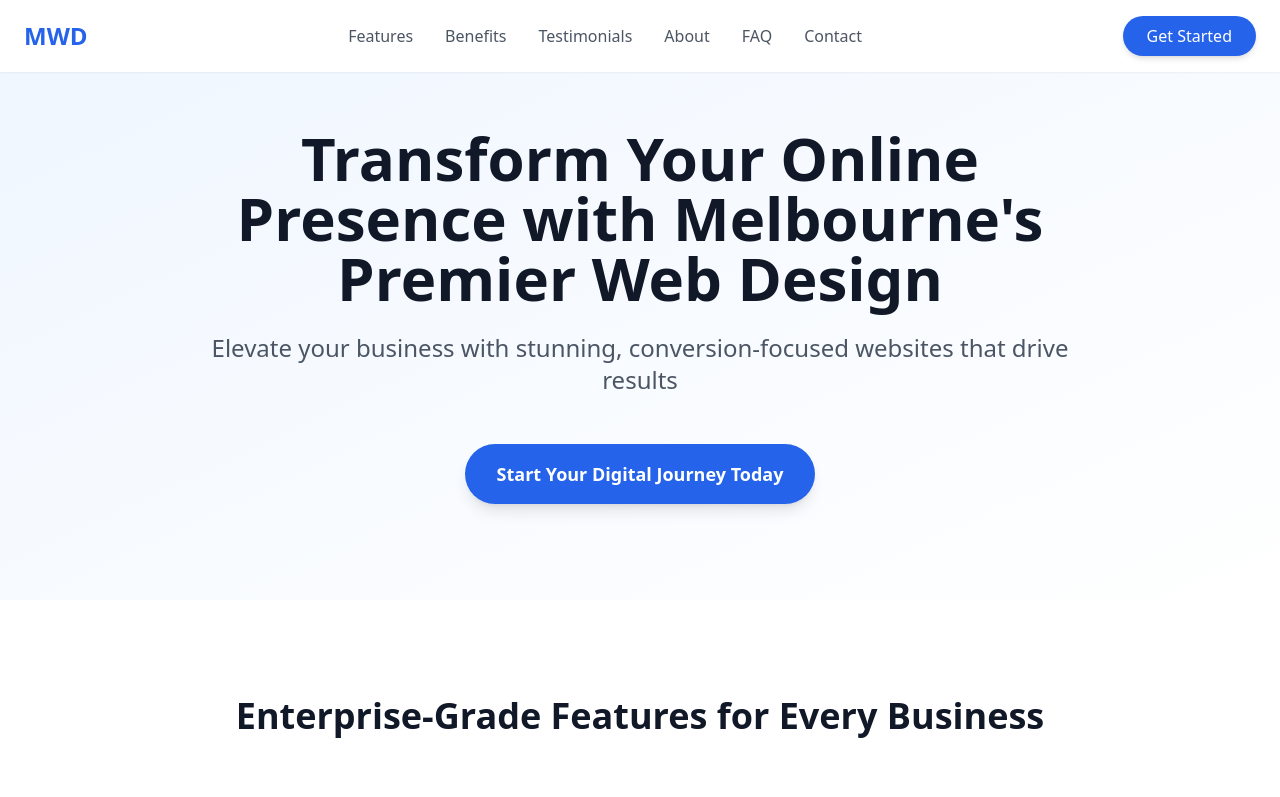
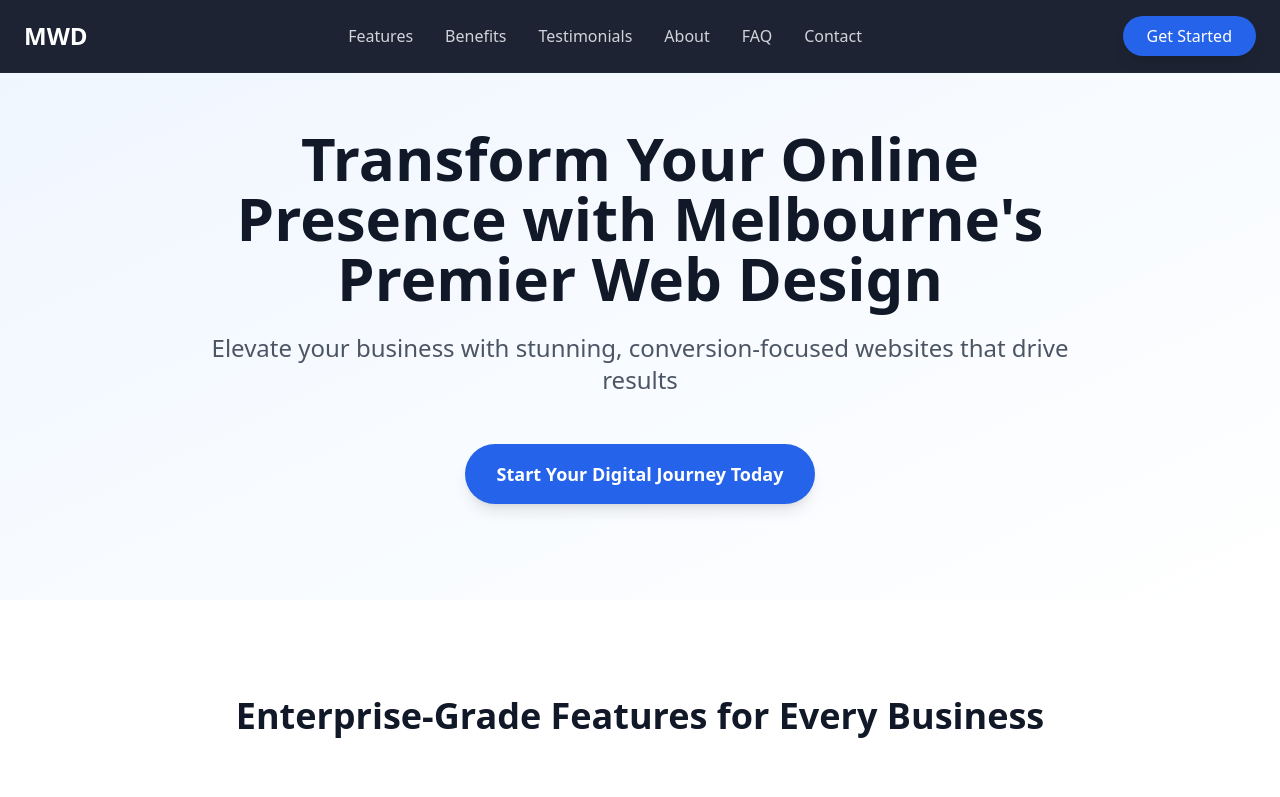
Before and after one commit to test-acc-12349/melbourne-web-design-2025-01-31-o6m8y, a plain HTML site: page index.html in a window 1280 px wide. Shown: the top 797 px of the page. Drawn offline with nearby package versions, Linux system fonts and the light colour scheme.

Commit message:
Update index.html

```diff
--- a/index.html
+++ b/index.html
@@ -18,19 +18,43 @@
 </head>
 <body class="font-sans antialiased text-gray-900 bg-white">
     <!-- Header -->
-    <header class="fixed w-full bg-white/95 backdrop-blur-sm shadow-sm z-50">
+        <!-- Header -->
+<header class="fixed w-full bg-gray-900/95 backdrop-blur-sm z-50 border-b border-gray-800">
     <nav class="container mx-auto px-6 py-4">
         <div class="flex items-center justify-between">
-                <a href="https://test-acc-12349.github.io/melbourne-web-design-2025-01-31-o6m8y" class="text-2xl font-bold text-blue-600 hover:text-blue-700 transition-colors duration-300">MWD</a>
+            <a href="#" class="text-2xl font-bold text-white hover:text-blue-400 transition-colors duration-300">
+                MWD
+            </a>
+            <!-- Desktop Menu -->
             <div class="hidden md:flex space-x-8">
-                    <a href="#features" class="text-gray-600 hover:text-blue-600 transition-colors duration-300">Features</a>
-                    <a href="#benefits" class="text-gray-600 hover:text-blue-600 transition-colors duration-300">Benefits</a>
-                    <a href="#testimonials" class="text-gray-600 hover:text-blue-600 transition-colors duration-300">Testimonials</a>
-                    <a href="#about" class="text-gray-600 hover:text-blue-600 transition-colors duration-300">About</a>
-                    <a href="#faq" class="text-gray-600 hover:text-blue-600 transition-colors duration-300">FAQ</a>
-                    <a href="#contact" class="text-gray-600 hover:text-blue-600 transition-colors duration-300">Contact</a>
+                <a href="#features" class="text-gray-300 hover:text-white transition-colors duration-300">Features</a>
+                <a href="#benefits" class="text-gray-300 hover:text-white transition-colors duration-300">Benefits</a>
+                <a href="#testimonials" class="text-gray-300 hover:text-white transition-colors duration-300">Testimonials</a>
+                <a href="#about" class="text-gray-300 hover:text-white transition-colors duration-300">About</a>
+                <a href="#faq" class="text-gray-300 hover:text-white transition-colors duration-300">FAQ</a>
+                <a href="#contact" class="text-gray-300 hover:text-white transition-colors duration-300">Contact</a>
             </div>
-                <a href="https://mwd.com" class="hidden md:inline-block px-6 py-2 bg-blue-600 text-white rounded-full hover:bg-blue-700 transform hover:scale-105 transition-all duration-300 shadow-md hover:shadow-lg">Get Started</a>
+            <a href="#contact" class="hidden md:inline-block px-6 py-2 bg-blue-600 text-white rounded-full hover:bg-blue-700 transform hover:scale-105 transition-all duration-300 shadow-lg hover:shadow-blue-500/25">
+                Get Started
+            </a>
+            <button class="mobile-menu-button md:hidden text-white hover:text-blue-400 transition-colors duration-300">
+                <i class="fas fa-bars text-2xl"></i>
+            </button>
+        </div>
+
+        <!-- Mobile Menu -->
+        <div class="mobile-menu hidden md:hidden absolute left-0 right-0 top-full bg-gray-900 border-b border-gray-800 px-6 py-4 shadow-lg">
+            <div class="flex flex-col space-y-4">
+                <a href="#features" class="text-gray-300 hover:text-white transition-colors duration-300">Features</a>
+                <a href="#benefits" class="text-gray-300 hover:text-white transition-colors duration-300">Benefits</a>
+                <a href="#testimonials" class="text-gray-300 hover:text-white transition-colors duration-300">Testimonials</a>
+                <a href="#about" class="text-gray-300 hover:text-white transition-colors duration-300">About</a>
+                <a href="#faq" class="text-gray-300 hover:text-white transition-colors duration-300">FAQ</a>
+                <a href="#contact" class="text-gray-300 hover:text-white transition-colors duration-300">Contact</a>
+                <a href="#contact" class="inline-block px-6 py-2 bg-blue-600 text-white text-center rounded-full hover:bg-blue-700 transform hover:scale-105 transition-all duration-300 shadow-lg hover:shadow-blue-500/25">
+                    Get Started
+                </a>
+            </div>
         </div>
     </nav>
 </header>
@@ -250,6 +274,7 @@
             </div>
         </div>
     </footer>
+    <script src="script.js"></script>
 </body>
 </body>
 </html>
```
Lines whose indentation alone changed are shown as unchanged.
